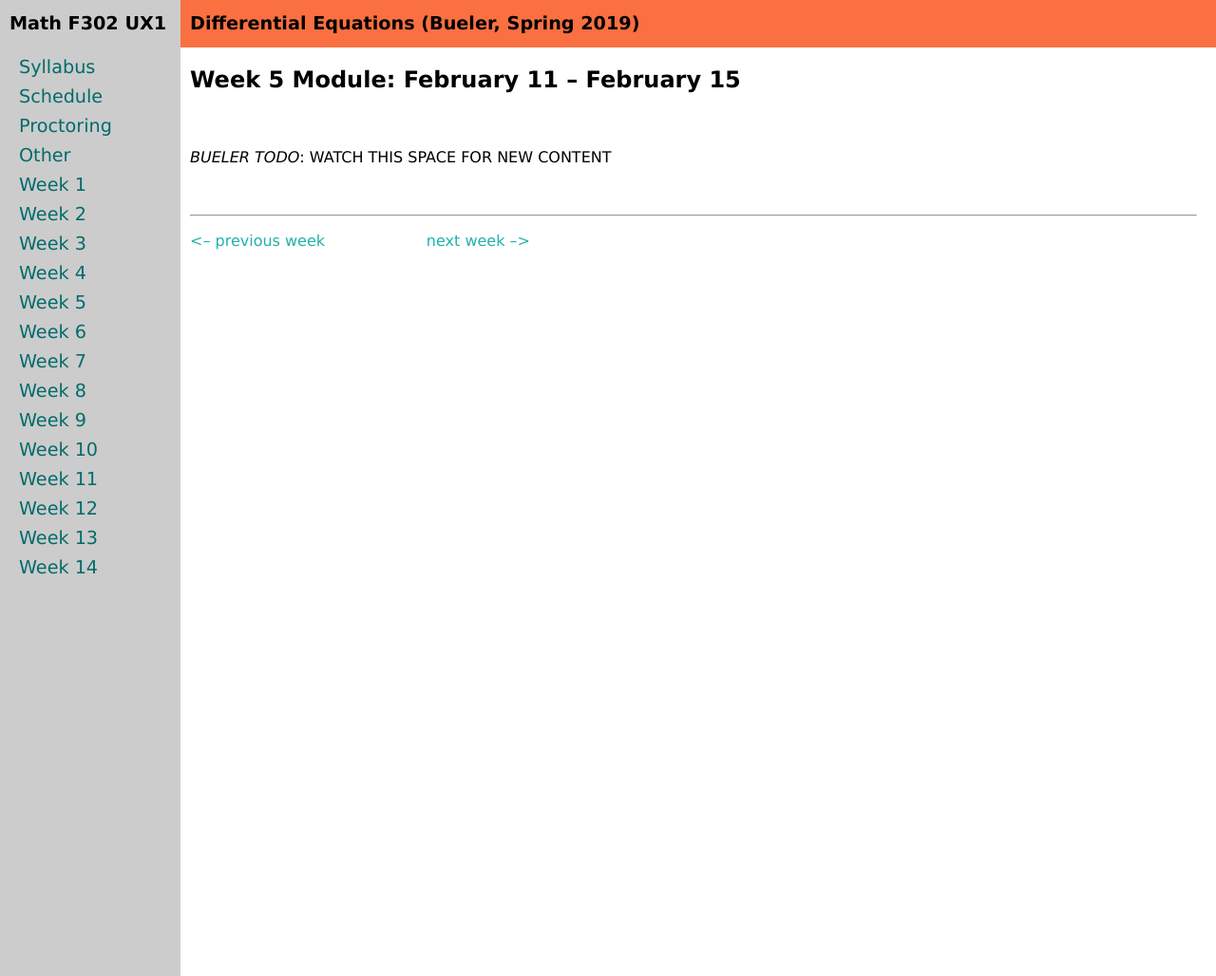
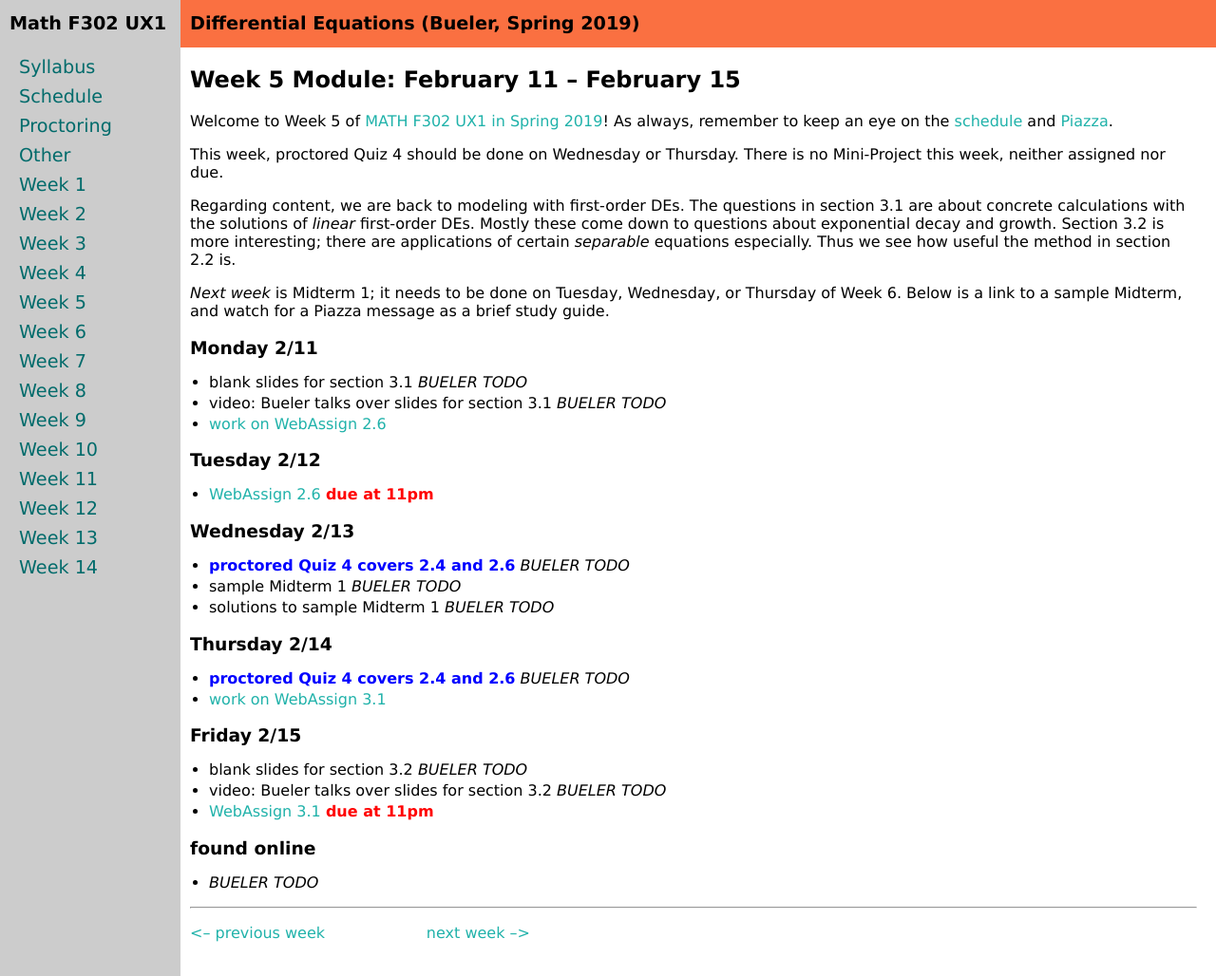
Before and after one commit to bueler/math302, a Jekyll site: the page built from week5.md, in a window 1280 px wide and 1028 px high. Shown: the whole window at 95% size. Built offline with Jekyll 4.4.1, drawn with Linux system fonts in a browser that asks for light colours.

Commit message:
populate week5; only webassign ready; rest is TODO

```diff
--- a/week5.md
+++ b/week5.md
@@ -5,10 +5,38 @@ title: Week 5
 
 ## Week 5 Module: February 11 -- February 15
 
-<br>
-<br>
-_BUELER TODO_: WATCH THIS SPACE FOR NEW CONTENT
+Welcome to Week 5 of [MATH F302 UX1 in Spring 2019](index.html)!  As always, remember to keep an eye on the [schedule](schedule.pdf) and [Piazza](https://piazza.com/uaf/spring2019/math302ux1/home).
 
-<br>
+This week, proctored Quiz 4 should be done on Wednesday or Thursday.  There is no Mini-Project this week, neither assigned nor due.
+
+Regarding content, we are back to modeling with first-order DEs.  The questions in section 3.1 are about concrete calculations with the solutions of _linear_ first-order DEs.  Mostly these come down to questions about exponential decay and growth.  Section 3.2 is more interesting; there are applications of certain _separable_ equations especially.  Thus we see how useful the method in section 2.2 is.
+
+_Next week_ is Midterm 1; it needs to be done on Tuesday, Wednesday, or Thursday of Week 6.  Below is a link to a sample Midterm, and watch for a Piazza message as a brief study guide.
+
+### Monday 2/11
+* blank slides for section 3.1 _BUELER TODO_
+* video: Bueler talks over slides for section 3.1 _BUELER TODO_
+* [work on WebAssign 2.6](https://www.webassign.net/)
+
+### Tuesday 2/12
+* [WebAssign 2.6](https://www.webassign.net/) <span style="color:red">**due at 11pm**</span>
+
+### Wednesday 2/13
+* <span style="color:blue">**proctored Quiz 4 covers 2.4 and 2.6**</span> _BUELER TODO_
+* sample Midterm 1 _BUELER TODO_
+* solutions to sample Midterm 1 _BUELER TODO_
+
+### Thursday 2/14
+* <span style="color:blue">**proctored Quiz 4 covers 2.4 and 2.6**</span> _BUELER TODO_
+* [work on WebAssign 3.1](https://www.webassign.net/)
+
+### Friday 2/15
+* blank slides for section 3.2 _BUELER TODO_
+* video: Bueler talks over slides for section 3.2 _BUELER TODO_
+* [WebAssign 3.1](https://www.webassign.net/) <span style="color:red">**due at 11pm**</span>
+
+### found online
+*  _BUELER TODO_
+
 <hr>
 <a align="left" href="week4">\<-- previous week</a>  &nbsp; &nbsp; &nbsp; &nbsp; &nbsp; &nbsp; &nbsp; &nbsp; &nbsp; &nbsp; <a align="right" href="week6">next week --\></a>
```
